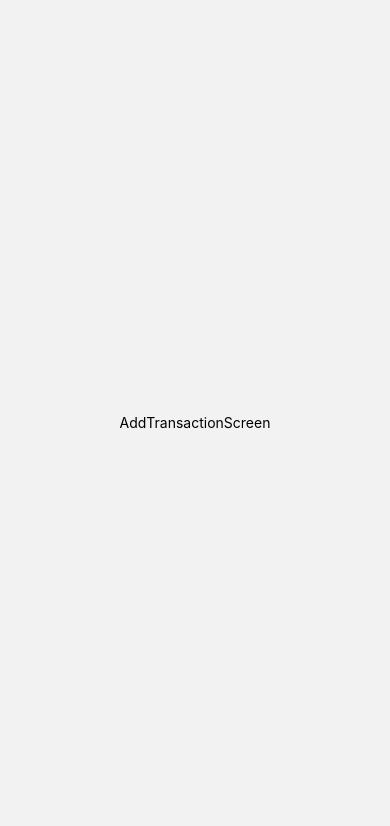
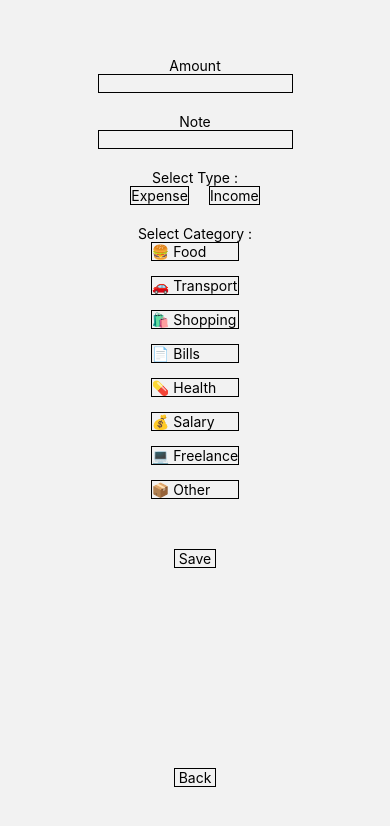
Before and after one commit to srikesh15/Expense-Tracker, a React Native app: screen /AddTransaction in a window 390 px wide. Shown: the top 826 px of the page. Built offline with nearby package versions, Linux system fonts and the light colour scheme.

Commit message:
HomeScreen and AddTransactionScreen

```diff
--- a/src/screens/AddTransactionScreen.js
+++ b/src/screens/AddTransactionScreen.js
@@ -1,9 +1,75 @@
-import { View, Text } from 'react-native';
+import { View, Text,TextInput,TouchableOpacity } from 'react-native';
+import {useState} from 'react';
 
-export default function AddTransactionScreen() {
+import {CATEGORIES} from '../constants/Categories';
+import useTransactionStore from '../store/useTransactionStore';
+
+
+export default function AddTransactionScreen({navigation}) {
+  const addTransaction = useTransactionStore((state) => state.addTransaction);
+
+  const [amount, setAmount] = useState('');
+  const [note, setNote] = useState('');
+  const [type, setType] = useState('');
+  const [category, setCategory] = useState('');
   return (
     <View style={{ flex: 1, justifyContent: 'center', alignItems: 'center' }}>
-      <Text>AddTransactionScreen</Text>
+
+      <Text>Amount</Text>
+      <TextInput style={{borderWidth:1,width:'50%',marginBottom:20}}
+                onChangeText={(text) => setAmount(text)}
+                value={amount}/>
+
+      <Text>Note</Text>
+      <TextInput style={{borderWidth:1,width:'50%',marginBottom:20}}
+                  onChangeText={(text) => setNote(text)}
+                  value={note}/>
+
+      <Text> Select Type : </Text>
+      <View style={{flexDirection:'row',gap:20,marginBottom:20}}>
+        <TouchableOpacity onPress={() => setType('expense')}
+                          style={{borderWidth: type==='expense' ? 3 : 0.5}}>
+            <Text>
+              Expense
+            </Text>
+        </TouchableOpacity>
+        <TouchableOpacity onPress={() => setType('income')}
+                          style={{borderWidth: type==='income' ? 3 : 0.5}}>
+            <Text>
+              Income
+            </Text>
+        </TouchableOpacity>
+      </View>
+
+      <Text> Select Category : </Text>
+      <View style={{ flexDirection: 'column', flexWrap: 'wrap', gap: 15 }}>
+        {CATEGORIES.map((cat) => (
+          <TouchableOpacity
+            key={cat.key}
+            onPress={() => setCategory(cat.key)}
+            style={{ borderWidth: category === cat.key ? 3 : 0.5 }}
+          >
+            <Text>{cat.icon} {cat.label}</Text>
+          </TouchableOpacity>
+        ))}
+      </View>
+
+      <TouchableOpacity
+            onPress={()=>addTransaction({
+                      amount : Number(amount),
+                      note,
+                      type,
+                      category,
+                      date : new Date().toISOString().split('T')[0],
+          })}
+                        style={{borderWidth:1,marginTop:50}}>
+        <Text> Save </Text>
+      </TouchableOpacity>
+      <TouchableOpacity
+                onPress={()=>navigation.goBack()}
+                style={{borderWidth:1,marginTop:200}}>
+        <Text> Back </Text>
+      </TouchableOpacity>
     </View>
   );
 }
--- a/src/screens/HomeScreen.js
+++ b/src/screens/HomeScreen.js
@@ -1,15 +1,43 @@
-import { View, Text } from 'react-native';
+import { View, Text, FlatList, TouchableOpacity } from 'react-native';
 import {useState} from 'react';
+import useTransactionStore from '../store/useTransactionStore';
 
-export default function HomeScreen() {
+
+
+export default function HomeScreen({navigation}) {
 
   const [selectedDate,setSelectedDate] = useState(new Date());
 
+  const getMonthly = useTransactionStore((state)=> state.getMonthly);
+
+  const year = selectedDate.getFullYear();
+  const month = selectedDate.getMonth();
+  const monthName = selectedDate.toLocaleString('default', { month: 'long' });
 
 
+  const transactions = getMonthly(year,month);
+
+  console.log(transactions);
   return (
     <View style={{ flex: 1, justifyContent: 'center', alignItems: 'center' }}>
+      <Text> {monthName} {year}</Text>
 
+      <FlatList
+              data={transactions}
+              keyExtractor={(item)=>item.id}
+              renderItem={({item}) => (
+                <View>
+                  <Text> {item.note} </Text>
+                  <Text> {item.amount} </Text>
+                </View>
+              )}
+              ListEmptyComponent={<Text>No transactions this month</Text>}
+              />
+      <TouchableOpacity
+            onPress={()=>navigation.navigate('AddTransaction')}
+            style={{borderWidth:1}}>
+        <Text> Add Transaction </Text>
+      </TouchableOpacity>
     </View>
   );
 }
```
